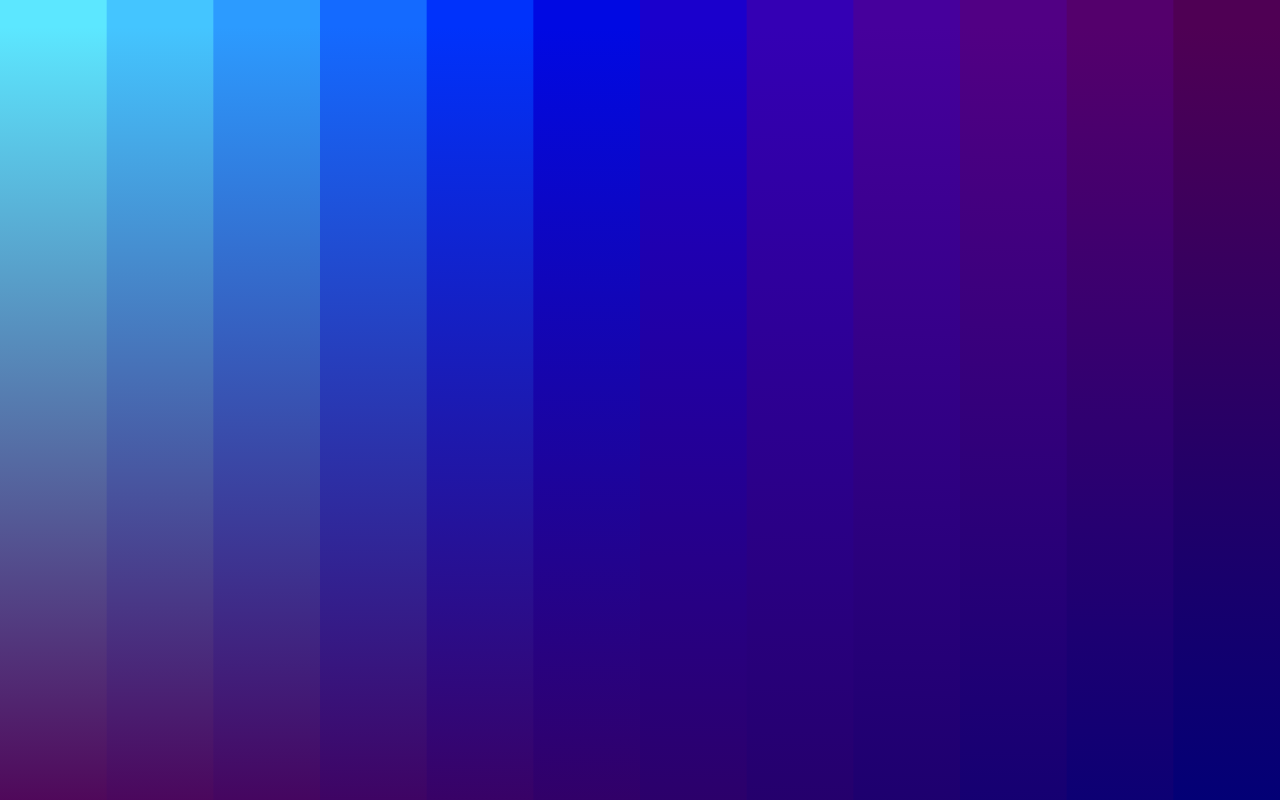
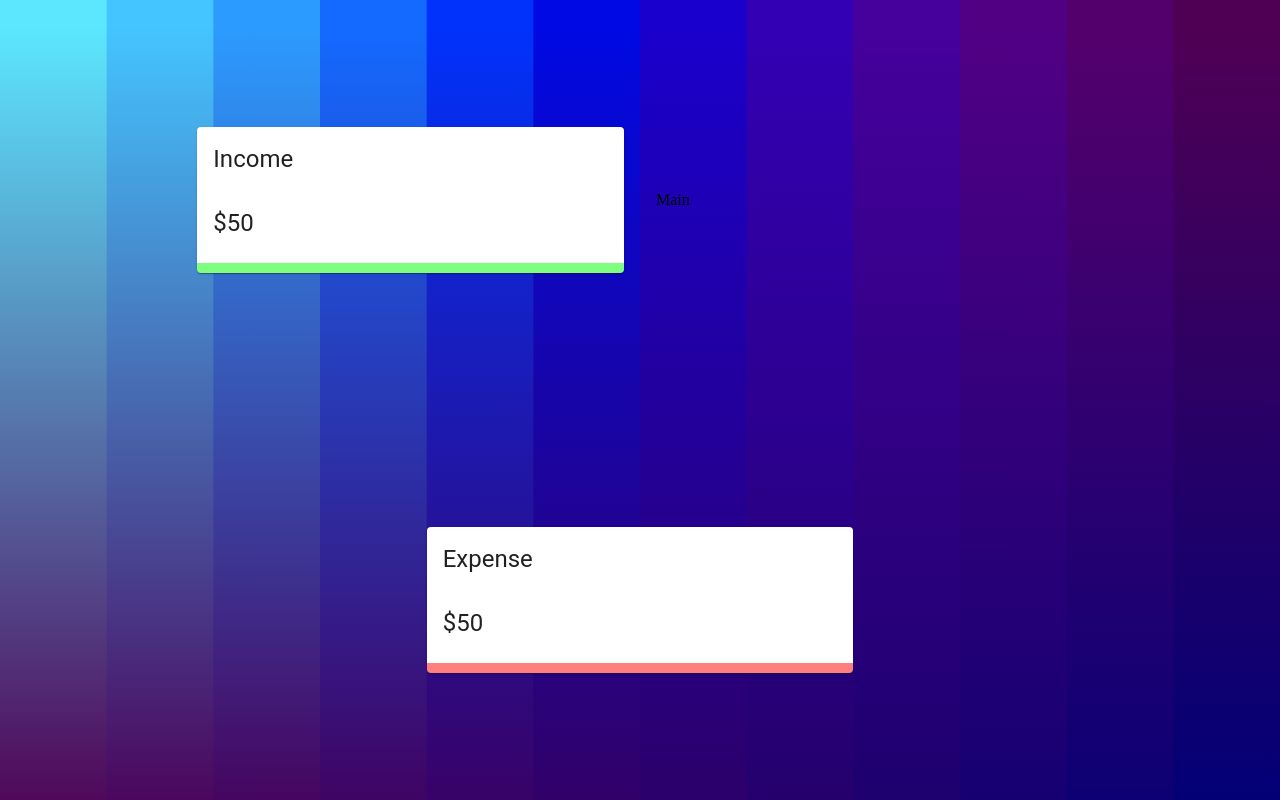
Before and after one commit to Roeck/Trackr, a React (Create React App) app: page / in a window 1280 px wide. Built offline with nearby package versions, Linux system fonts and the light colour scheme.

Commit message:
src styles

```diff
--- a/src/App.js
+++ b/src/App.js
@@ -1,7 +1,33 @@
 import React from 'react';
+import { Grid } from '@material-ui/core';
+
+import Details from './components/Details/Details';
+import useStyles from './styles';
 
 const App = () => {
-  return <div></div>;
+  const classes = useStyles();
+  return (
+    <div>
+      <Grid
+        className={classes.grid}
+        container
+        spacing={0}
+        alignItems='center'
+        justify='center'
+        style={{ height: '100vh' }}
+      >
+        <Grid item xs={12} sm={4}>
+          <Details title='Income' />
+        </Grid>
+        <Grid item xs={12} sm={4}>
+          Main
+        </Grid>
+        <Grid item xs={12} sm={4}>
+          <Details title='Expense' />
+        </Grid>
+      </Grid>
+    </div>
+  );
 };
 
 export default App;
--- a/src/components/Details/Details.jsx
+++ b/src/components/Details/Details.jsx
@@ -4,14 +4,14 @@
 
 import useStyles from './styles';
 
-const Details = () => {
+const Details = ({ title }) => {
   const classes = useStyles();
   return (
-    <Card className={classes.income}>
-      <CardHeader title='Income' />
+    <Card className={title === 'Income' ? classes.income : classes.expense}>
+      <CardHeader title={title} />
       <CardContent>
         <Typography variant='h5'>$50</Typography>
-        <Doughnut data='DATA' />
+        {/* <Doughnut data='DATA' /> */}
       </CardContent>
     </Card>
   );
--- /dev/null
+++ b/src/styles.js
@@ -0,0 +1,30 @@
+import { makeStyles } from '@material-ui/core/styles';
+
+export default makeStyles((theme) => ({
+  desktop: {
+    [theme.breakpoints.up('sm')]: {
+      display: 'none'
+    }
+  },
+  mobile: {
+    [theme.breakpoints.down('sm')]: {
+      display: 'none'
+    }
+  },
+  main: {
+    [theme.breakpoints.up('sm')]: {
+      paddingBottom: '5%'
+    }
+  },
+  last: {
+    [theme.breakpoints.down('sm')]: {
+      marginBottom: theme.spacing(3),
+      paddingBottom: '200px'
+    }
+  },
+  grid: {
+    '& > *': {
+      margin: theme.spacing(2)
+    }
+  }
+}));
```
Also changed, not shown: 1 other file (tests, documents, lock files or other folders).
